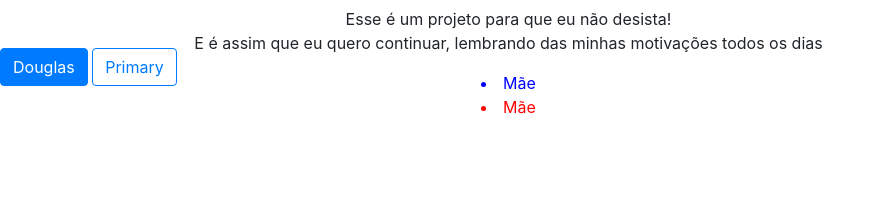
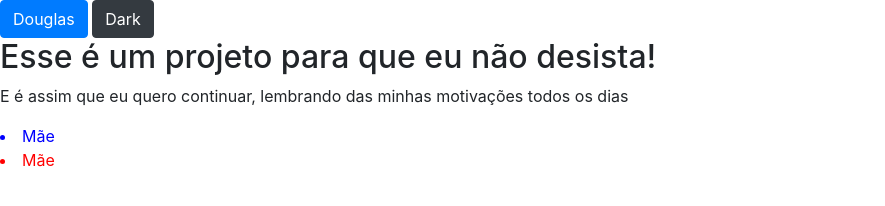
Before and after one commit to roadg14/Bootstrap, a plain HTML site: page Index.html in a window 1280 px wide. Shown: the whole page, without its empty margins (0-885 px from the left). Drawn offline with nearby package versions, Linux system fonts and the light colour scheme.

Commit message:
Update Index.html

```diff
--- a/Index.html
+++ b/Index.html
@@ -8,8 +8,8 @@
     </head>
     <body>
 	<button type="button" class="btn btn-primary">Douglas</button>
-	<button type="button" class="btn btn-outline-primary">Primary</button>
-        <h1 button type="button" class="btn ptn-primary">Esse é um projeto para que eu não desista!
+	<button type="button" class="btn btn-dark">Dark</button>
+        <h2> Esse é um projeto para que eu não desista! </h2>
             <p> E é assim que eu quero continuar, lembrando das minhas motivações todos os dias </p>
             <lu>
                 <li style="color:blue"> Mãe</li>
```
